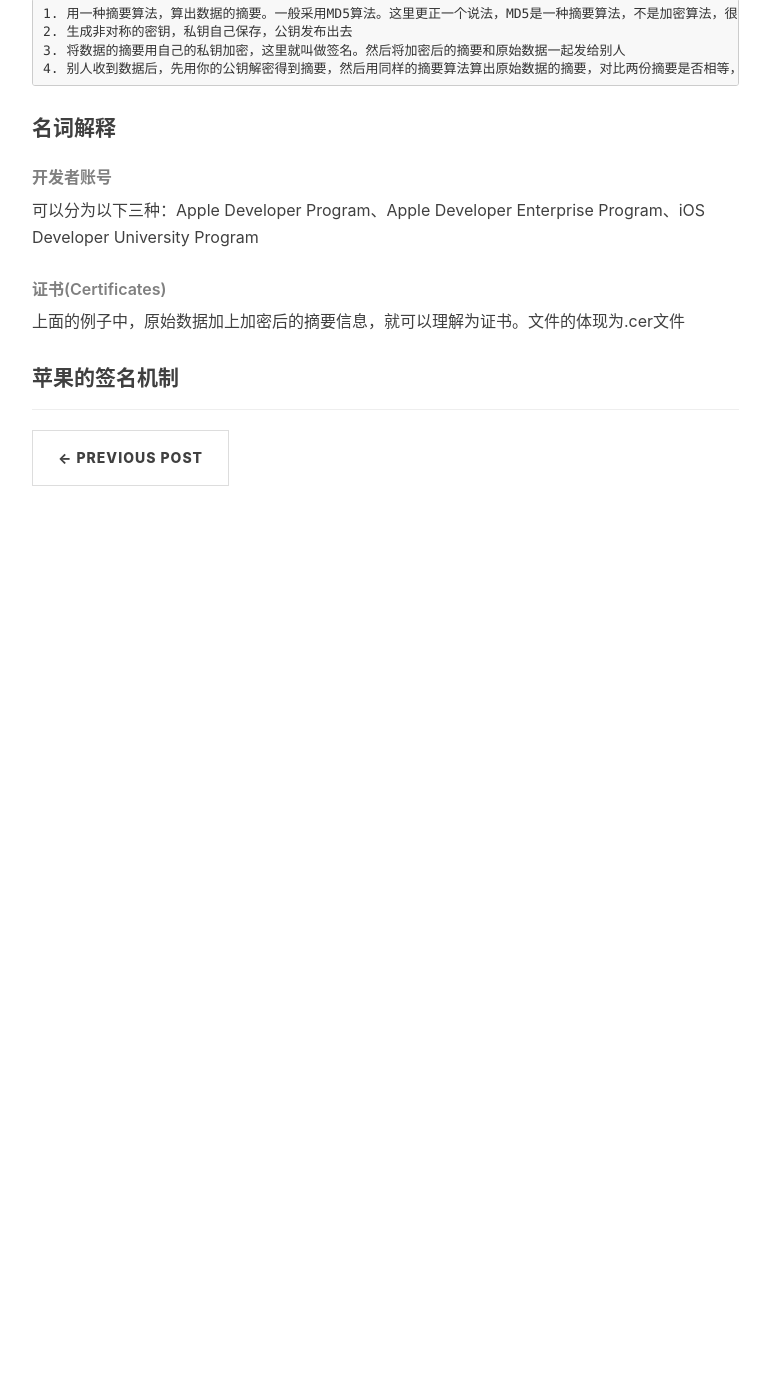
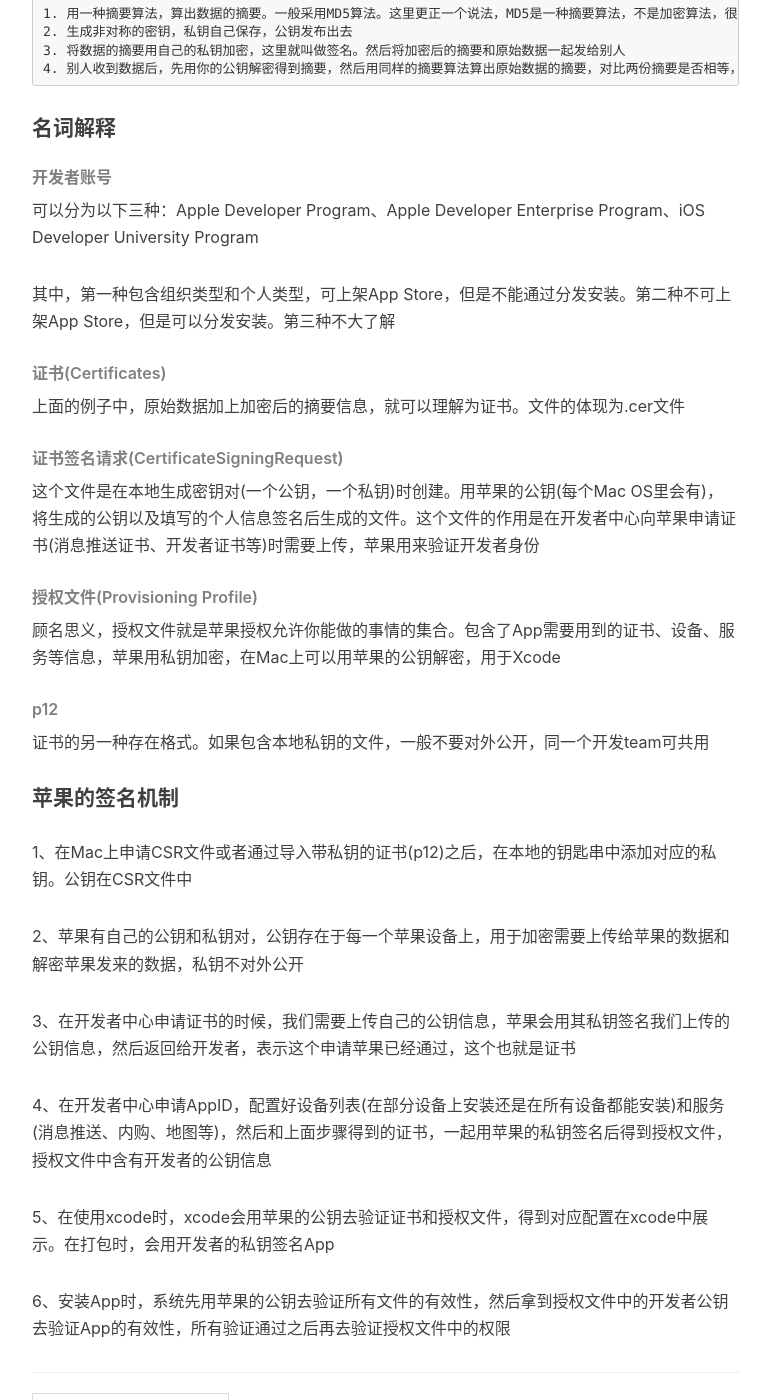
Before and after one commit to xttxqjfg/xttxqjfg.github.io, a Jekyll site: the page built from _posts/201706/2017-06-05-由浅到深理解iOS的签名机制.markdown, in a window 1280 px wide and 1400 px high, scrolled down 1007 px. Shown: the whole window, without its empty margins (233-1003 px from the left). Built offline with Jekyll 4.4.1, drawn with Linux system fonts in a browser that asks for light colours; nearby versions of some CDN libraries; comment, search, counter and statistics services are not loaded; before the commit the page ends 1637 px from its top, so only the background shows below that.

Commit message:
no message

```diff
--- a/_posts/201706/2017-06-05-由浅到深理解iOS的签名机制.markdown
+++ b/_posts/201706/2017-06-05-由浅到深理解iOS的签名机制.markdown
@@ -32,8 +32,34 @@
 
 可以分为以下三种：Apple Developer Program、Apple Developer Enterprise Program、iOS Developer University Program
 
+其中，第一种包含组织类型和个人类型，可上架App Store，但是不能通过分发安装。第二种不可上架App Store，但是可以分发安装。第三种不大了解
+
 ###### 证书(Certificates)
 
 上面的例子中，原始数据加上加密后的摘要信息，就可以理解为证书。文件的体现为.cer文件
 
+###### 证书签名请求(CertificateSigningRequest)
+
+这个文件是在本地生成密钥对(一个公钥，一个私钥)时创建。用苹果的公钥(每个Mac OS里会有)，将生成的公钥以及填写的个人信息签名后生成的文件。这个文件的作用是在开发者中心向苹果申请证书(消息推送证书、开发者证书等)时需要上传，苹果用来验证开发者身份
+
+###### 授权文件(Provisioning Profile)
+
+顾名思义，授权文件就是苹果授权允许你能做的事情的集合。包含了App需要用到的证书、设备、服务等信息，苹果用私钥加密，在Mac上可以用苹果的公钥解密，用于Xcode
+
+###### p12
+
+证书的另一种存在格式。如果包含本地私钥的文件，一般不要对外公开，同一个开发team可共用
+
 #### 苹果的签名机制
+
+1、在Mac上申请CSR文件或者通过导入带私钥的证书(p12)之后，在本地的钥匙串中添加对应的私钥。公钥在CSR文件中
+
+2、苹果有自己的公钥和私钥对，公钥存在于每一个苹果设备上，用于加密需要上传给苹果的数据和解密苹果发来的数据，私钥不对外公开
+
+3、在开发者中心申请证书的时候，我们需要上传自己的公钥信息，苹果会用其私钥签名我们上传的公钥信息，然后返回给开发者，表示这个申请苹果已经通过，这个也就是证书
+
+4、在开发者中心申请AppID，配置好设备列表(在部分设备上安装还是在所有设备都能安装)和服务(消息推送、内购、地图等)，然后和上面步骤得到的证书，一起用苹果的私钥签名后得到授权文件，授权文件中含有开发者的公钥信息
+
+5、在使用xcode时，xcode会用苹果的公钥去验证证书和授权文件，得到对应配置在xcode中展示。在打包时，会用开发者的私钥签名App
+
+6、安装App时，系统先用苹果的公钥去验证所有文件的有效性，然后拿到授权文件中的开发者公钥去验证App的有效性，所有验证通过之后再去验证授权文件中的权限
```
